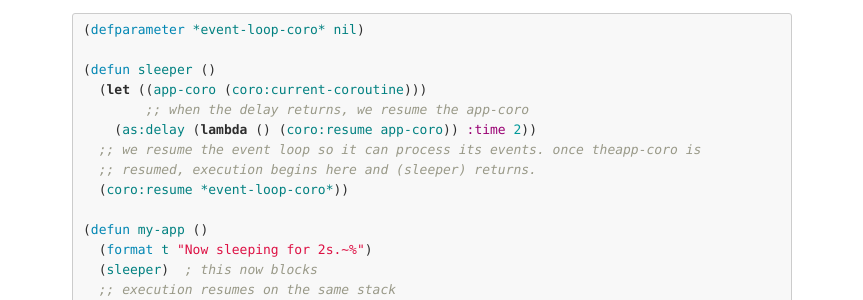
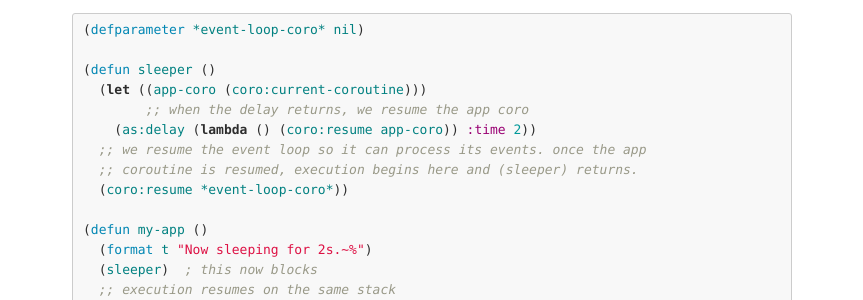
Before and after one commit to orthecreedence/cl-async, a Jekyll site: the page built from _posts/2012-11-07-missing-coroutines-in-common-lisp.md, in a window 1280 px wide. Shown: the part 667-967 px from the top of the page, without its empty margins (208-1071 px from the left). Built offline with Jekyll 4.4.1, drawn with Linux system fonts in a browser that asks for light colours; Markdown is read by kramdown in place of the engine named in the settings.

Commit message:
another comment tweak

```diff
--- a/_posts/2012-11-07-missing-coroutines-in-common-lisp.md
+++ b/_posts/2012-11-07-missing-coroutines-in-common-lisp.md
@@ -40,10 +40,10 @@ from above, but using coroutines (using a mythical package `coro`):
 
 (defun sleeper ()
   (let ((app-coro (coro:current-coroutine)))
-	;; when the delay returns, we resume the app-coro
+	;; when the delay returns, we resume the app coro
     (as:delay (lambda () (coro:resume app-coro)) :time 2))
-  ;; we resume the event loop so it can process its events. once theapp-coro is
-  ;; resumed, execution begins here and (sleeper) returns.
+  ;; we resume the event loop so it can process its events. once the app
+  ;; coroutine is resumed, execution begins here and (sleeper) returns.
   (coro:resume *event-loop-coro*))
 
 (defun my-app ()
```
